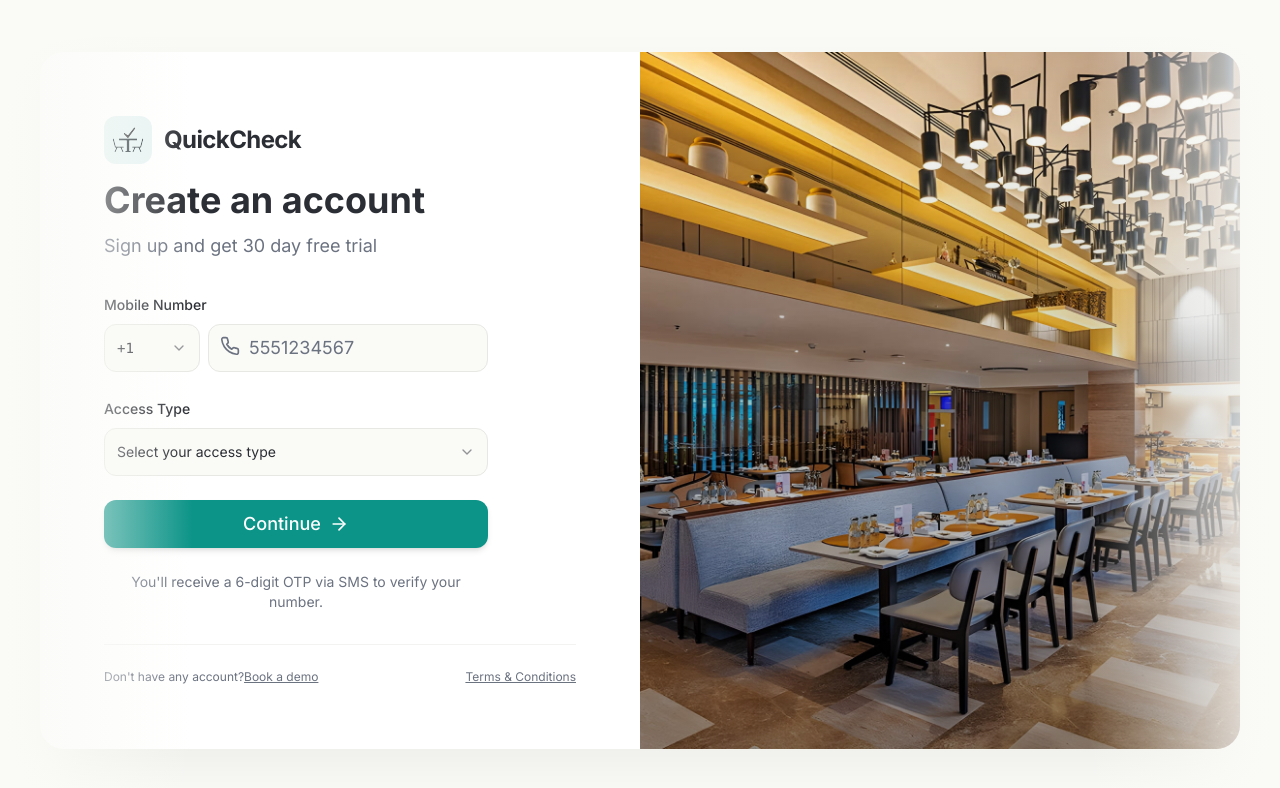
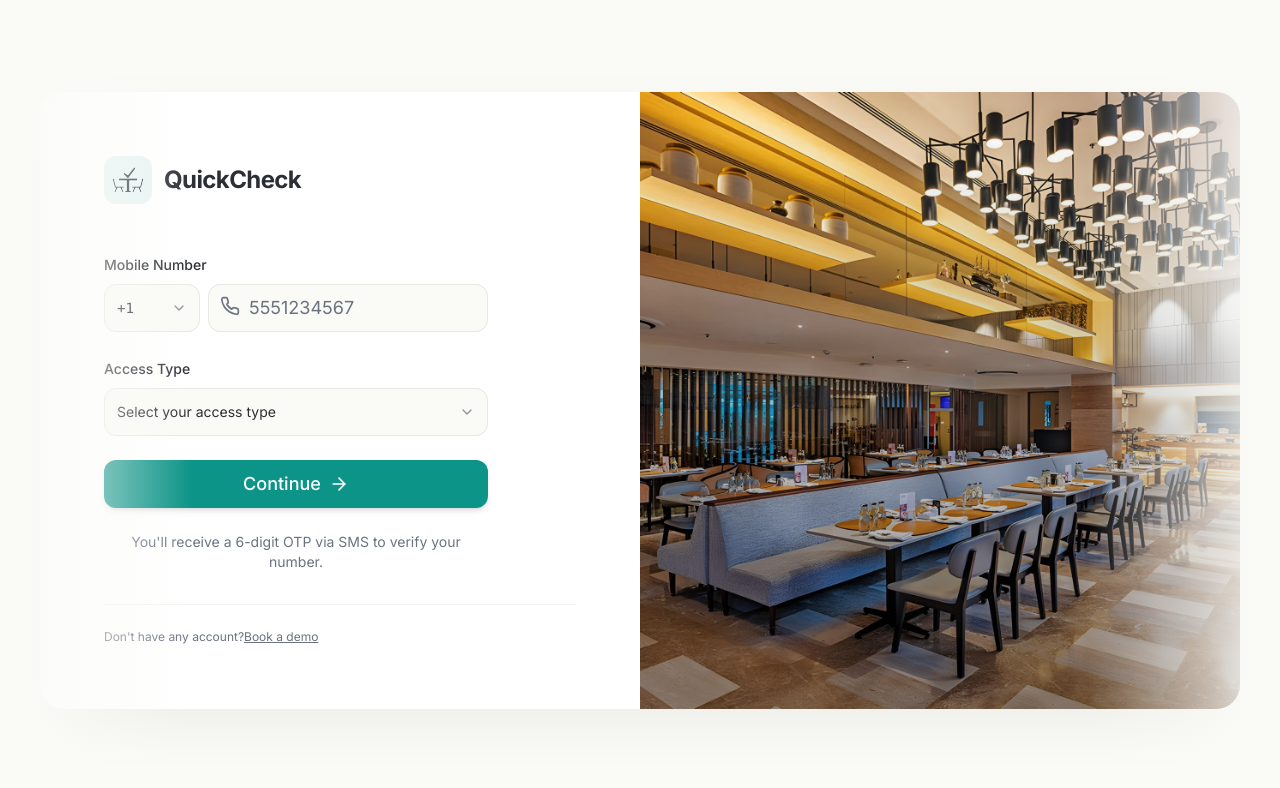
Before and after one commit to codingjatin/QuickCheckin, a Next.js app in the folder frontend/: page /auth in a window 1280 px wide. Shown: the top 788 px of the page. Built offline with nearby package versions, Linux system fonts and the light colour scheme.

Commit message:
fix: Update OTP code length from 4-digit to 6-digit in translations

```diff
--- a/frontend/app/auth/page.tsx
+++ b/frontend/app/auth/page.tsx
@@ -48,14 +48,14 @@ export default function AuthPage() {
                 QuickCheck
               </h1>
             </div>
-            <h2 className="text-3xl md:text-4xl font-display font-bold text-ink mb-3">
+            {/* <h2 className="text-3xl md:text-4xl font-display font-bold text-ink mb-3">
               {currentStep === "otp" ? "Verify Code" : "Create an account"}
             </h2>
             <p className="text-muted text-lg">
               {currentStep === "otp"
                 ? "Enter the code sent to your mobile"
                 : "Sign up and get 30 day free trial"}
-            </p>
+            </p> */}
           </div>
 
           <div className="w-full max-w-sm">
@@ -72,12 +72,6 @@ export default function AuthPage() {
               >
                 Book a demo
               </span>
-            </span>
-            <span
-              className="underline cursor-pointer hover:text-primary"
-              onClick={() => handleRedirect('/contact')}
-            >
-              Terms & Conditions
             </span>
           </div>
         </div>
--- a/frontend/lib/i18n.ts
+++ b/frontend/lib/i18n.ts
@@ -73,7 +73,7 @@ export const translations = {
     adminRestaurantDashboard: 'Admin - Restaurant Dashboard',
     continue: 'Continue',
     verifyYourNumber: 'Verify Your Number',
-    weveSentCode: 'We\'ve sent a 4-digit code to',
+    weveSentCode: 'We\'ve sent a 6-digit code to',
     enterOtpCode: 'Enter OTP Code',
     demoMode: 'Demo Mode',
     yourOtpIs: 'Your OTP is:',
@@ -146,7 +146,7 @@ export const translations = {
     admin: 'admin',
     verifying: 'Verifying...',
     invalidOtp: 'Invalid OTP. Please try again.',
-    pleaseEnterCompleteOtp: 'Please enter the complete 4-digit OTP',
+    pleaseEnterCompleteOtp: 'Please enter the complete 6-digit OTP',
   },
   fr: {
     // Navigation
@@ -198,7 +198,7 @@ export const translations = {
     adminRestaurantDashboard: 'Admin - Tableau de Bord Restaurant',
     continue: 'Continuer',
     verifyYourNumber: 'Vérifiez Votre Numéro',
-    weveSentCode: 'Nous avons envoyé un code à 4 chiffres à',
+    weveSentCode: 'Nous avons envoyé un code à 6 chiffres à',
     enterOtpCode: 'Entrez le Code OTP',
     demoMode: 'Mode Démo',
     yourOtpIs: 'Votre OTP est :',
@@ -271,7 +271,7 @@ export const translations = {
     admin: 'admin',
     verifying: 'Vérification...',
     invalidOtp: 'OTP invalide. Veuillez réessayer.',
-    pleaseEnterCompleteOtp: 'Veuillez entrer le code OTP complet à 4 chiffres',
+    pleaseEnterCompleteOtp: 'Veuillez entrer le code OTP complet à 6 chiffres',
   },
 };
 
```
